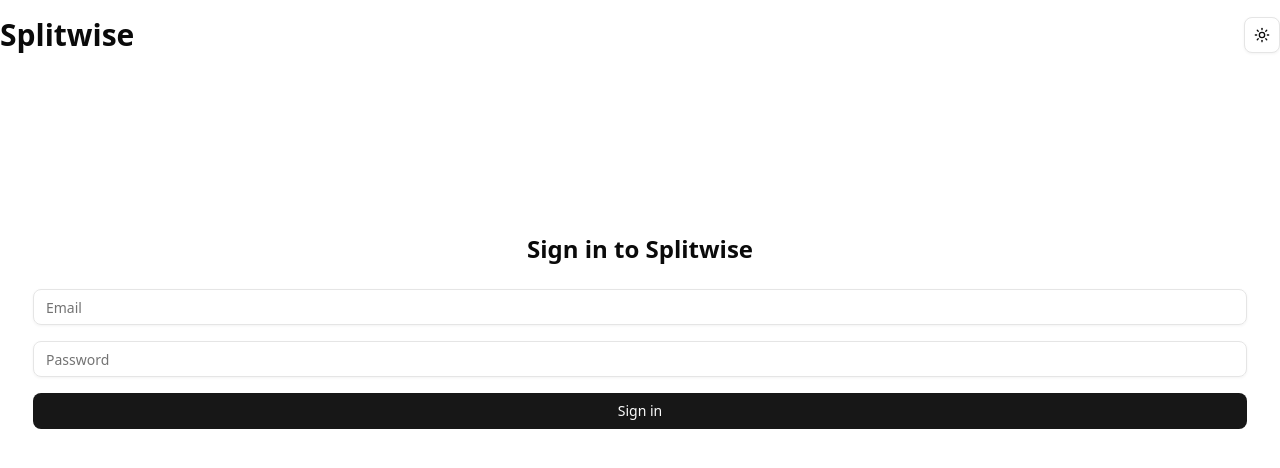
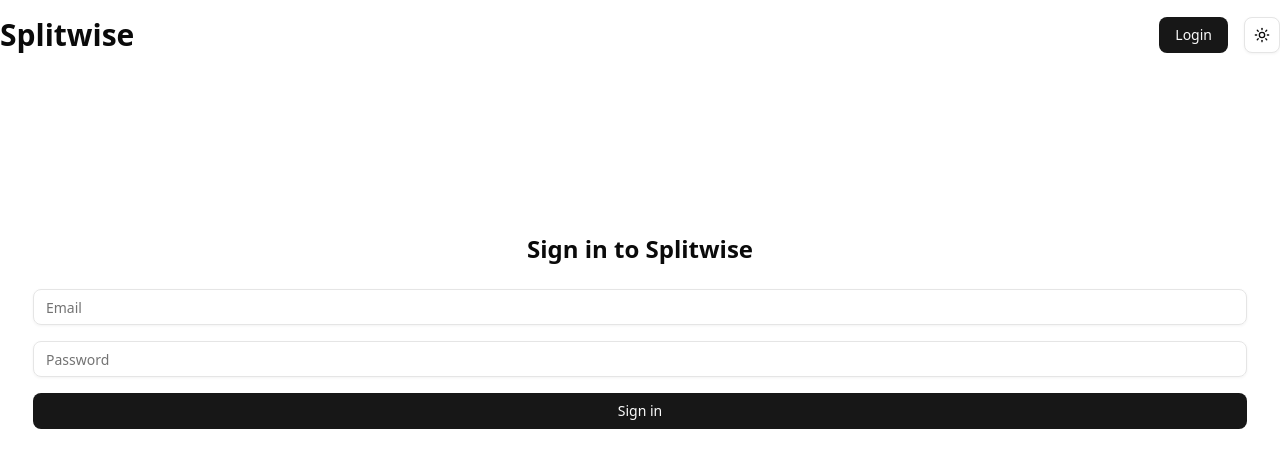
Before and after one commit to ashutosh017/splitwise_nextjs, a Next.js app: page /signin in a window 1280 px wide. Shown: the top 468 px of the page. Built offline with nearby package versions, Linux system fonts and the light colour scheme; no server answers.

Commit message:
add authcontext

```diff
--- a/app/components/navbar.tsx
+++ b/app/components/navbar.tsx
@@ -1,12 +1,25 @@
 import { ModeToggle } from "@/components/mode-toggle";
+import Link from "next/link";
+import { useContext } from "react";
+import { useAuth } from "../context/AuthContext";
+import { Button } from "@/components/ui/button";
 
 export default function Navbar() {
+    const { user, isLoading } = useAuth()
     return <div className="h-18 w-screen border-b-2 border-white/10">
         <div className="container mx-auto h-full flex items-center justify-between">
-            <h1 className="text-3xl font-bold">
-                Splitwise
-            </h1>
-            <ModeToggle />
+            <Link href={'/'}>
+                <h1 className="text-3xl font-bold">
+                    Splitwise
+                </h1>
+            </Link>
+            <div className=" flex space-x-4">
+                <Button>{
+                    user ? user.email : 'Login'
+                }</Button>
+                <ModeToggle />
+
+            </div>
         </div>
     </div>
 }
--- /dev/null
+++ b/app/config.ts
@@ -0,0 +1,6 @@
+export interface ApiResponse<T> {
+    success: boolean,
+    message?: string,
+    data?: T,
+    stack?: any
+}
--- /dev/null
+++ b/app/context/AuthContext.tsx
@@ -0,0 +1,72 @@
+'use client'
+
+import { cookies } from "next/headers";
+import React, { createContext, useContext, useEffect, useState } from "react";
+import { env } from "../env";
+import { ApiResponse } from "../config";
+
+interface AuthContextType {
+    user: User | null,
+    isLoading: boolean
+
+}
+const AuthContext = createContext<AuthContextType>({
+    user: null,
+    isLoading: false
+})
+
+interface User {
+    id: string,
+    email: string
+}
+
+export default function AuthContextProvider({ children }: {
+    children: React.ReactNode
+}) {
+    const [user, setUser] = useState<User | null>(null)
+    const [loading, setIsLoading] = useState<boolean>(false);
+    useEffect(() => {
+        setIsLoading(true);
+        const checkAuth = async () => {
+            const cookieStore = await cookies();
+            const token = cookieStore.get('token')?.value;
+
+            if (!token) return null;
+
+            try {
+                const response = await fetch(`${env.BACKEND_URL}/api/v1/verify`, {
+                    method: 'GET',
+                    headers: {
+                        'Content-Type': 'application/json',
+                        'Authorization': `Bearer ${token}`,
+                        'Cookie': `token=${token}`
+                    },
+                });
+
+                if (!response.ok) {
+                    throw new Error(`Server responded with ${response.status}`);
+                }
+
+                const result = await response.json() as ApiResponse<User>;
+                if (result.data) setUser(result.data);
+
+            } catch (error) {
+                console.error("Auth check failed:", error);
+                return null;
+            }
+            setIsLoading(false);
+
+        };
+        checkAuth();
+
+
+    }, [])
+    return <AuthContext.Provider value={{
+        user, isLoading: loading
+    }}>
+        {children}
+    </AuthContext.Provider>
+
+}
+
+export const useAuth = () => useContext(AuthContext)
--- /dev/null
+++ b/app/env.ts
@@ -0,0 +1,3 @@
+export const env = {
+    BACKEND_URL: process.env.NEXT_PUBLIC_BACKEND_URL ?? 'http://localhost:3001'
+}
--- a/app/layout.tsx
+++ b/app/layout.tsx
@@ -3,6 +3,7 @@
 import "./globals.css";
 import { ThemeProvider } from "@/components/theme-provider";
 import Navbar from "./components/navbar";
+import AuthContextProvider from "./context/AuthContext";
 
 const geistSans = Geist({
   variable: "--font-geist-sans",
@@ -35,12 +36,14 @@
           enableSystem
           disableTransitionOnChange
         >
-          <div className="h-screen">
-            <Navbar />
-            <div className="container mx-auto">
-              {children}
+          <AuthContextProvider >
+            <div className="h-screen">
+              <Navbar />
+              <div className="container mx-auto">
+                {children}
+              </div>
             </div>
-          </div>
+          </AuthContextProvider>
         </ThemeProvider>
       </body>
     </html>
```
